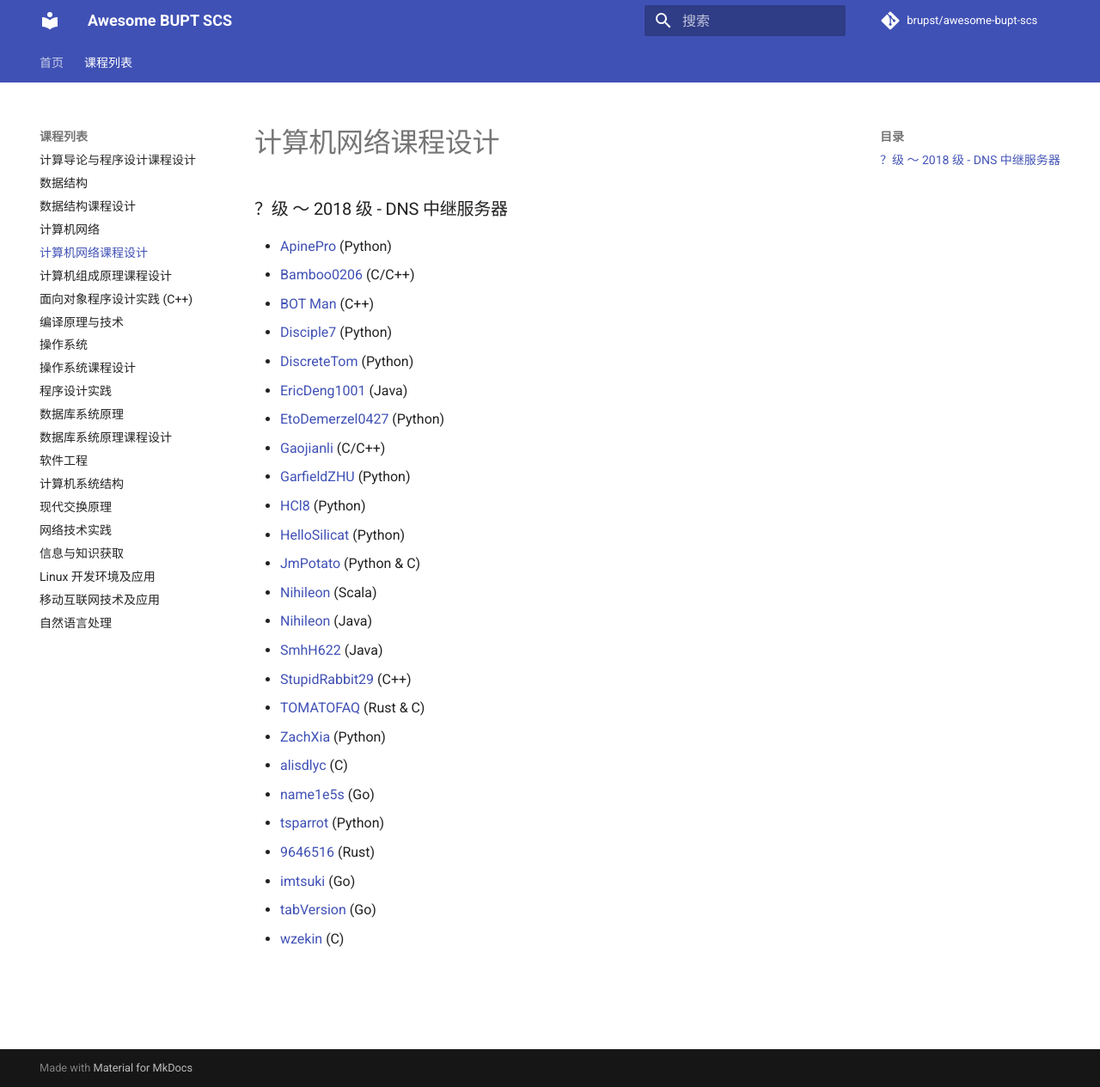
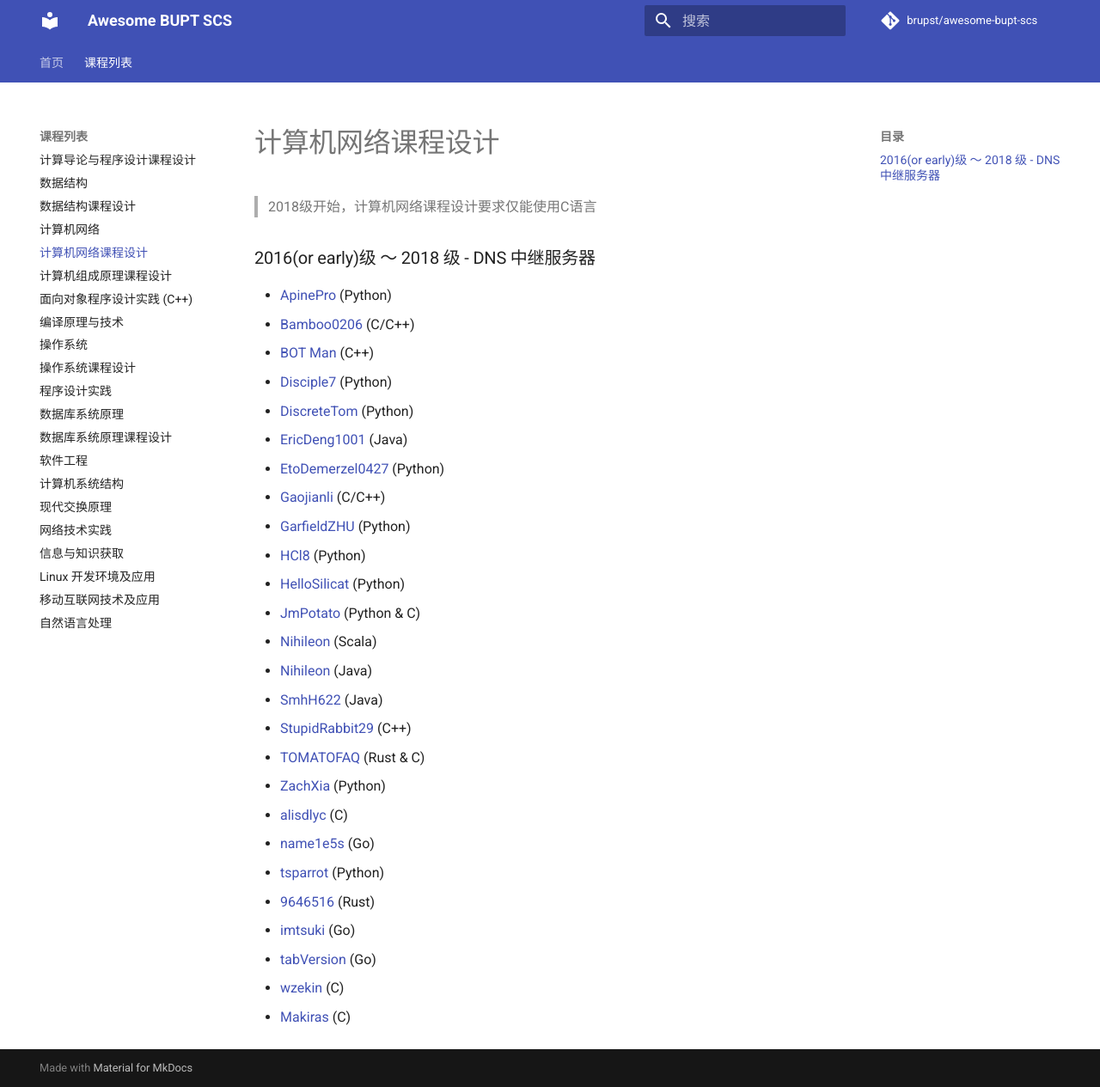
Before and after one commit to brupst/awesome-bupt-scs, an MkDocs documentation site: the page built from projects/Advanced-Labs-in-Computer-Networks.md, in a window 1280 px wide and 1265 px high. Shown: the whole window at 86% size. Built offline with MkDocs 1.6.1 and Material for MkDocs 9.7.7, drawn with Linux system fonts in a browser that asks for light colours; comment, search, counter and statistics services are not loaded.

Commit message:
[Add] Add makiras' work & add NSCSCC info (#12)

```diff
--- a/projects/Advanced-Labs-in-Computer-Networks.md
+++ b/projects/Advanced-Labs-in-Computer-Networks.md
@@ -1,6 +1,8 @@
 # 计算机网络课程设计
 
-### ？级 ～ 2018 级 - DNS 中继服务器
+> 2018级开始，计算机网络课程设计要求仅能使用C语言
+
+### 2016(or early)级 ～ 2018 级 - DNS 中继服务器
 
 * [ApinePro](https://github.com/ApinePro/DNS-Relay-Server) (Python)
 * [Bamboo0206](https://github.com/Bamboo0206/DNS_Relay) (C/C++)
@@ -27,3 +29,4 @@
 * [imtsuki](https://github.com/imtsuki/EchoDNS) (Go)
 * [tabVersion](https://github.com/tabVersion/DNSRelay) (Go)
 * [wzekin](https://github.com/tabVersion/DNSRelay) (C)
+* [Makiras](https://github.com/Makiras/makiras_dns_refact) (C)
```
Also changed, not shown: projects/Advanced-Labs-in-Computer-Architecture.md (+1 -0 lines), projects/C++.md (+1 -1 lines), projects/Computer-Networks.md (+1 -0 lines), projects/Introduction-to-Computing-and-Foundation-of-Programming.md (+1 -0 lines), projects/Project-Laboratory-Algorithms-and-Data-Structures.md (+1 -0 lines).
